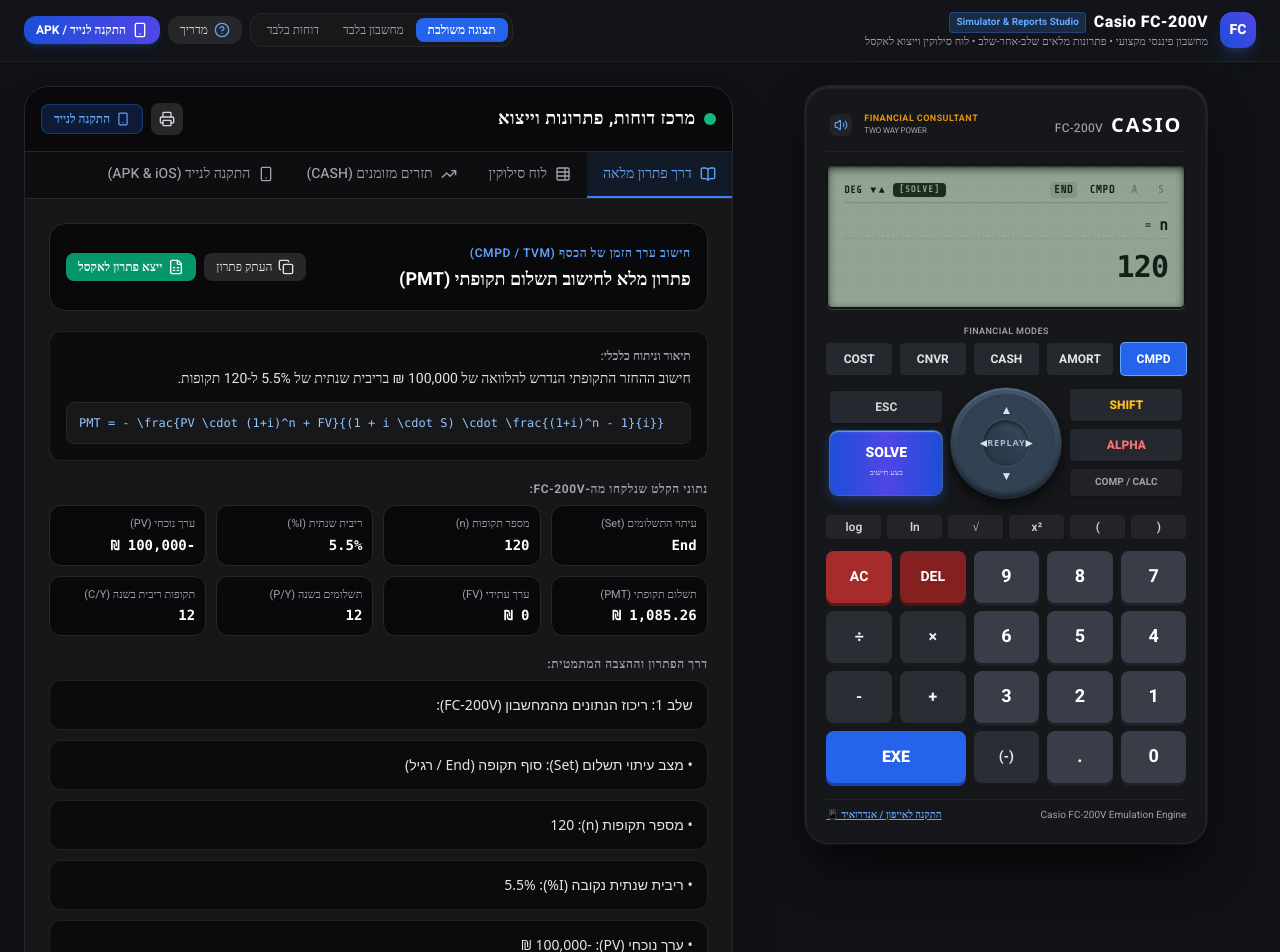
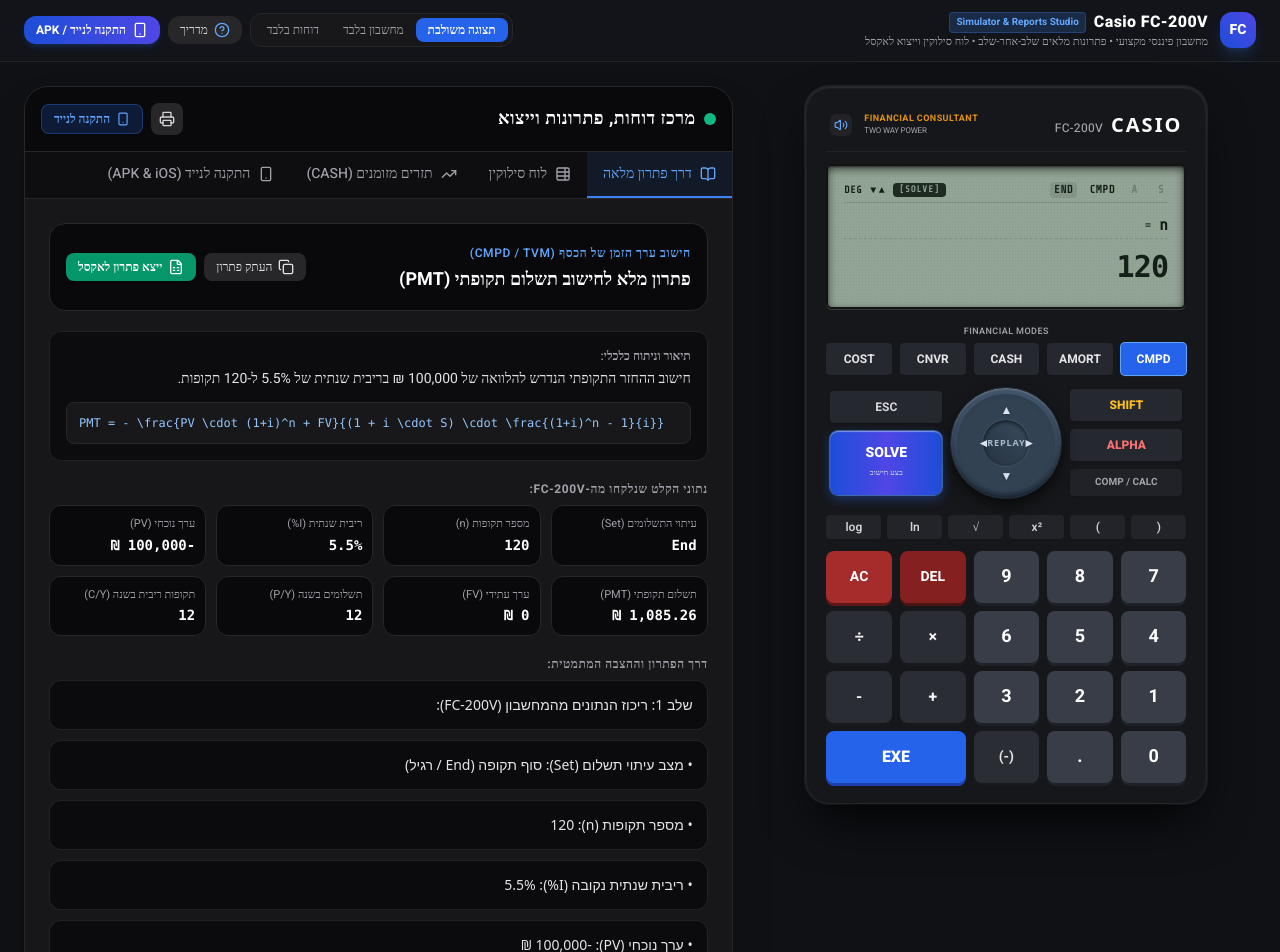
Before and after one commit to meirymobile/FC200Calculator, a React (Vite) app: page / in a window 1280 px wide. Shown: the top 952 px of the page. Built offline with nearby package versions, Linux system fonts and the light colour scheme.

Commit message:
Remove footer text from calculator body and fix calcOnly layout view

```diff
--- a/src/App.tsx
+++ b/src/App.tsx
@@ -188,13 +188,10 @@ export const App: React.FC = () => {
         <div className="grid grid-cols-1 lg:grid-cols-12 gap-6 items-start">
 
           {/* CALCULATOR COLUMN */}
+          {layoutMode !== 'reportsOnly' && (
             <div
               className={`flex justify-center transition-all ${
-              layoutMode === 'calcOnly'
-                ? 'lg:col-span-12'
-                : layoutMode === 'reportsOnly'
-                ? 'hidden'
-                : 'lg:col-span-5'
+                layoutMode === 'calcOnly' ? 'lg:col-span-12' : 'lg:col-span-5'
               } ${mobileTab === 'reports' ? 'hidden lg:flex' : 'flex'}`}
             >
               <CasioFC200V
@@ -204,15 +201,13 @@ export const App: React.FC = () => {
                 onOpenMobileGuide={() => setIsMobileModalOpen(true)}
               />
             </div>
+          )}
 
           {/* REPORTS & EXCEL STUDIO COLUMN */}
+          {layoutMode !== 'calcOnly' && (
             <div
               className={`transition-all ${
-              layoutMode === 'reportsOnly'
-                ? 'lg:col-span-12'
-                : layoutMode === 'calcOnly'
-                ? 'hidden'
-                : 'lg:col-span-7'
+                layoutMode === 'reportsOnly' ? 'lg:col-span-12' : 'lg:col-span-7'
               } ${mobileTab === 'calc' ? 'hidden lg:block' : 'block'} min-h-[600px]`}
             >
               <ReportsPanel
@@ -224,6 +219,7 @@ export const App: React.FC = () => {
                 onOpenMobileGuide={() => setIsMobileModalOpen(true)}
               />
             </div>
+          )}
 
         </div>
       </main>
--- a/src/components/CasioFC200V.tsx
+++ b/src/components/CasioFC200V.tsx
@@ -772,18 +772,6 @@ export const CasioFC200V: React.FC<CasioFC200VProps> = ({
             EXE
           </button>
         </div>
-
-        {/* Bottom subtle model details & Mobile Install helper */}
-        <div className="mt-4 pt-2 border-t border-zinc-800/80 flex items-center justify-between text-[10px] text-zinc-400">
-          <span>Casio FC-200V Emulation Engine</span>
-          <button
-            type="button"
-            onClick={onOpenMobileGuide}
-            className="text-blue-400 hover:text-blue-300 font-semibold underline"
-          >
-            התקנה לאייפון / אנדרואיד 📱
-          </button>
-        </div>
       </div>
     </div>
   );
```
Also changed, not shown: src/utils/soundEffects.ts (line endings or trailing spaces). Lines whose indentation alone changed are shown as unchanged.
